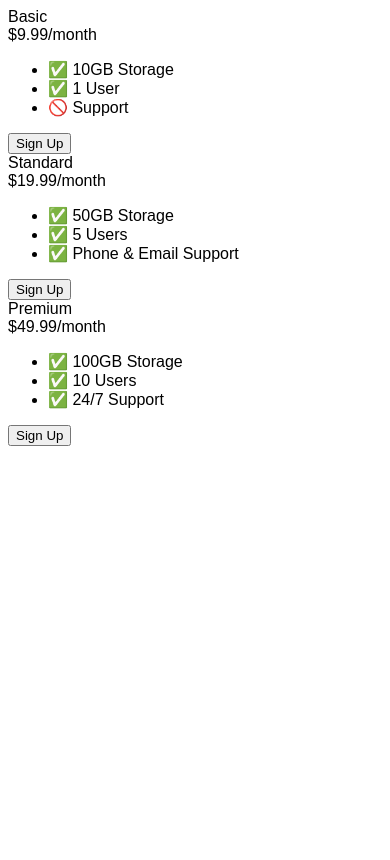
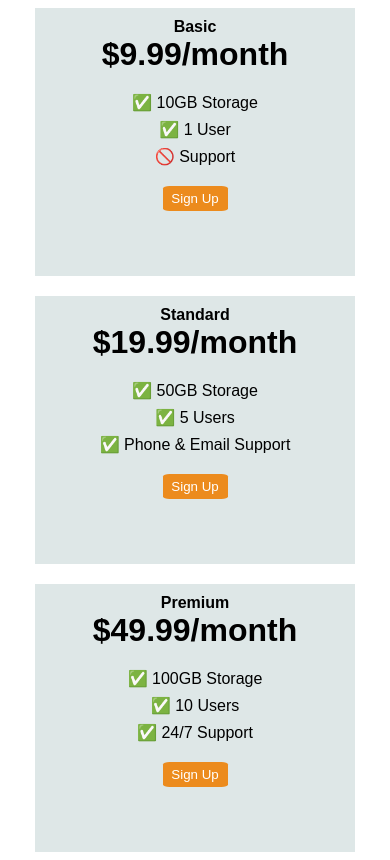
Before and after one commit to kaeljane/The-Complete-Full-Stack-Web-DevelopmentBootcamp-DrAngela-ExerciosResolvidos, a plain HTML site: page 9.4 Flexbox Pricing Table Project/index.html in a window 390 px wide. Drawn offline with Linux system fonts and the light colour scheme; a web font is replaced by a local one.

Commit message:
Small project where flexbox concepts and previous learnings were used

```diff
--- a/9.4 Flexbox Pricing Table Project/index.html
+++ b/9.4 Flexbox Pricing Table Project/index.html
@@ -12,25 +12,138 @@
       body {
         font-family: "Sono", sans-serif;
       }
+      .pricing-container {
+        display: flex;
+        flex-direction: row;
+        height: 100vh;
+        justify-content: center;
+        align-items: center;
+        gap: 20px;
+      }
 
-      /* Hint: What can you do with a media query and flexbox? */
-      @media (max-width: 1250px) {
+      .pricing-plan {
+        display: flex;
+        flex-direction: column;
+        background-color:rgb(222, 231, 231);
+        flex-basis: 300px;
+        height: 200px;
+        align-items: center;
+        padding: 10px;
+      }
+      .plan-title {
+        font-weight: 700;
+      }
+      .plan-price {
+          font-size: xx-large;
+          font-weight: 700;
+        }
+
+      .pricing-plan ul {
+        list-style-type: none;
+        padding: 0;
+        align-items: center;
+
+
+      }
+      li {
+        justify-content: center;
+      }
+
+      .plan-features li {
+        display: flex;
+        align-items: center;
+        gap: 10px;
+        height: 27px;
+
+      }
+
+      .plan-button {
+        width: 65px;
+        height: 25px;
+        background-color: rgb(236, 139, 29);
+        color: white;
+        border-radius: 10%;
+        border: 0;
+      }
+
+      @media (max-width: 1000px) {
+        body {
+        font-family: "Sono", sans-serif;
+      }
+      .pricing-container {
+        display: flex;
+        flex-direction: column;
+        height: 100vh;
+        justify-content: center;
+        align-items: center;
+        gap: 20px;
+      }
+
+      .pricing-plan {
+        display: flex;
+        flex-direction: column;
+        background-color:rgb(222, 231, 231);
+        width: 300px;
+        height: 150px;
+        align-items: center;
+        padding: 10px;
+        justify-content: space;
+      }
+      .plan-title {
+        font-weight: 700;
+      }
+      .plan-price {
+          font-size: xx-large;
+          font-weight: 700;
+        }
+
+      .pricing-plan ul {
+        list-style-type: none;
+        padding: 0;
+        align-items: center;
+
+
+      }
+      li {
+        justify-content: center;
+      }
+
+      .plan-features li {
+        display: flex;
+        align-items: center;
+        gap: 10px;
+        height: 27px;
+
+      }
+
+      .plan-button {
+        width: 65px;
+        height: 25px;
+        background-color: rgb(236, 139, 29);
+        color: white;
+        border-radius: 10%;
+        border: 0;
+      }
       }
     </style>
   </head>
 
   <body>
     <div class="pricing-container">
+
       <div class="pricing-plan">
         <div class="plan-title">Basic</div>
         <div class="plan-price">$9.99/month</div>
         <ul class="plan-features">
+
           <li>✅ 10GB Storage</li>
           <li>✅ 1 User</li>
           <li>🚫 Support</li>
+
         </ul>
         <button class="plan-button">Sign Up</button>
       </div>
+
       <div class="pricing-plan">
         <div class="plan-title">Standard</div>
         <div class="plan-price">$19.99/month</div>
@@ -41,6 +154,7 @@
         </ul>
         <button class="plan-button">Sign Up</button>
       </div>
+
       <div class="pricing-plan">
         <div class="plan-title">Premium</div>
         <div class="plan-price">$49.99/month</div>
@@ -51,6 +165,7 @@
         </ul>
         <button class="plan-button">Sign Up</button>
       </div>
+
     </div>
   </body>
 </html>
```
